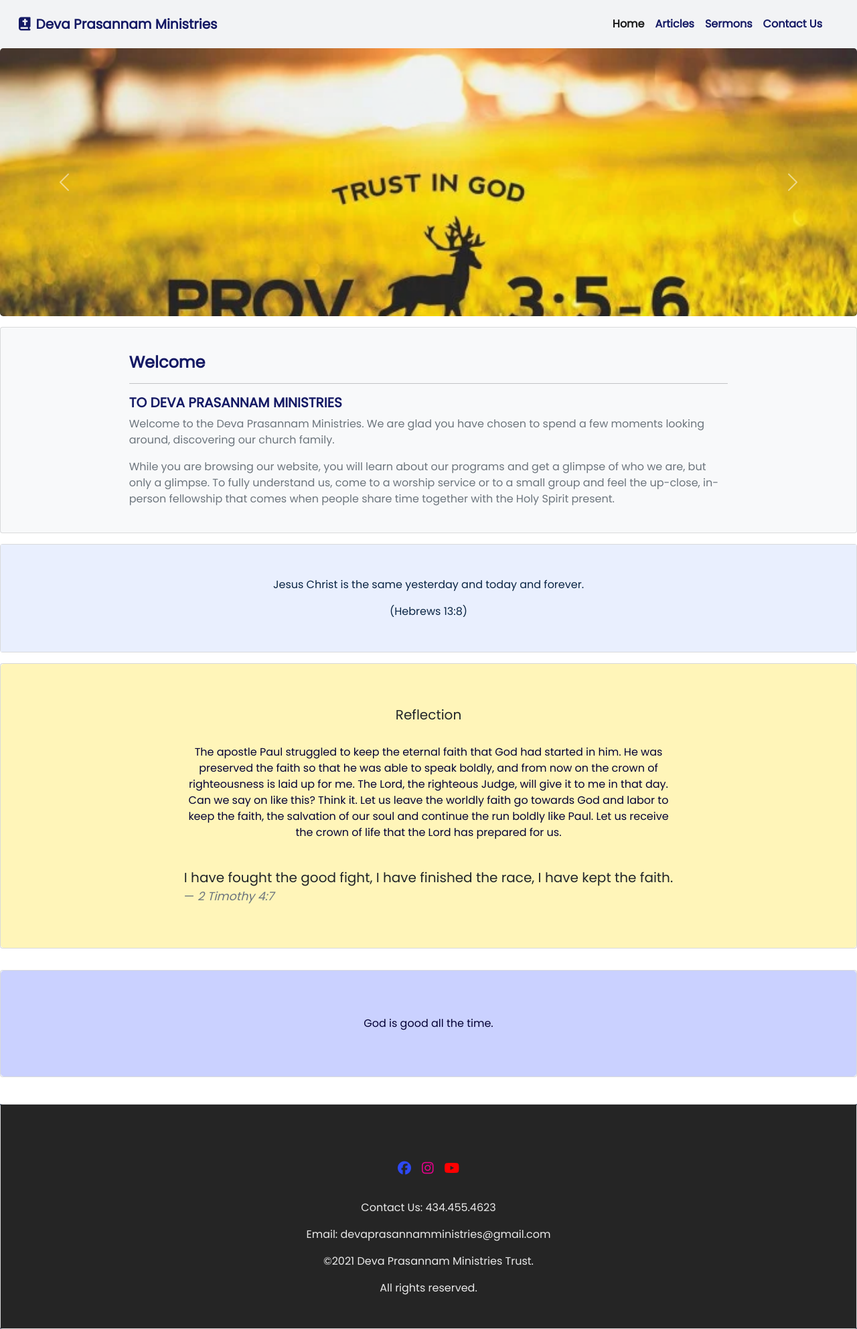
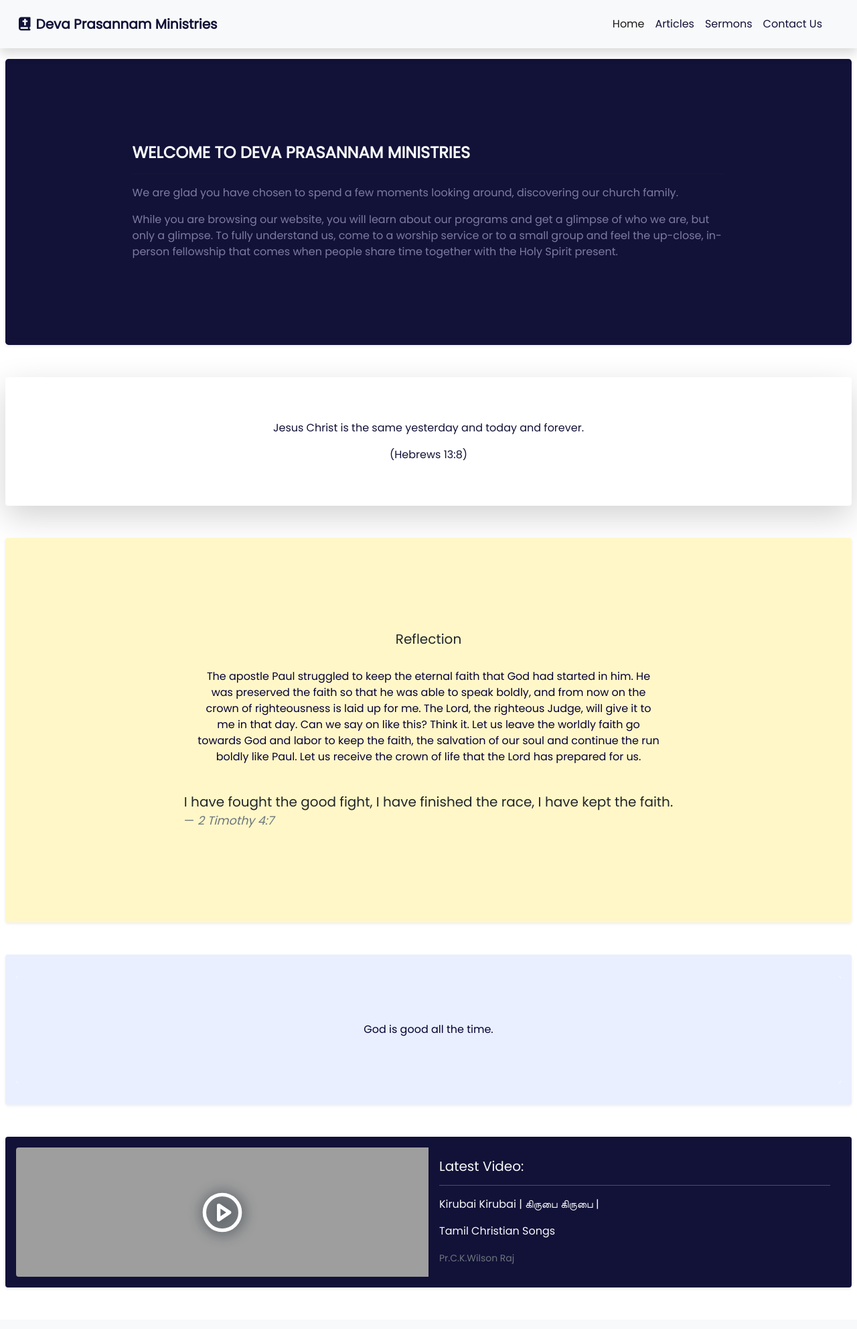
Before and after one commit to lazy-eb/church-ui, a plain HTML site: page index.html in a window 1280 px wide. Shown: the top 1984 px of the page at 67% size. Drawn offline with nearby package versions, Linux system fonts and the light colour scheme; a script that the page names is missing.

Commit message:
Modified Home screen color scheme

```diff
--- a/css/index.css
+++ b/css/index.css
@@ -8,49 +8,47 @@ body{
   font-family: 'Poppins', sans-serif;
 }
 .navbar-background {
-  background-color: #F2F3F5;
+  background-color: #F8F9FA;
 }
 .navbar-background .navbar-nav .nav-link {
-  color: #141964;
-  font-weight: 600;
+  color: #121138;
 }
 .navbar-background .navbar-brand,
 .navbar-background .navbar-text {
-  color: #141964;
+  color: #121138;
 }
 .navbar-background .navbar-brand{
-  font-weight: bolder;
+  font-weight: bold;
 }
 .navbar-background .navbar-brand:hover{
   color: #3A516B;
 }
 .navbar-background .nav-item.active .nav-link,
 .navbar-background .nav-item:hover .nav-link {
-  color: #627086;
-}
-
-.welcome-custom-class .card-header {
-  background-color: #F8F9FA;
-  color: #141964;
-  font-size: larger;
+  color: #7e7ba2;
 }
 
 .welcome-custom-class .card-title {
-  color: #141964;
+  color: #F8F9FA;
   font-weight: bold;
+  font-size: x-large;
 }
 
 .welcome-custom-class .card-text{
-  color: #6C757D;
+  color: #7e7ba2;
+}
+
+.welcome-custom-class .card-body{
+  background-color: #121138;
 }
 
 .vision-custom-class .card-body{
-  background-color: #E9EFFE;
+  /* background-color: #E9EFFE; */
   text-align: center;
 }
 
 .vision-custom-class .card-text{
-  color: #0A2544;
+  color: #121138;
 }
 
 .copyright-footer {
@@ -68,12 +66,14 @@ body{
 }
 
 .footer-contact-custom-class .card-body{
-  background-color: #252525;
+  /* background-color: #121138; */
+  background-color: #F8F9FA;
   text-align: center;
 }
 
 .footer-contact-custom-class .card-text{
-  color: #EAEAEA;
+  /* color: #EAEAEA; */
+  color: #121138;
 }
 
 .verses-custom-class {
@@ -86,7 +86,16 @@ body{
 }
 
 .verses-custom-class .card-body{
-  background-color: #cad1ff;
+  /* background-color: #cad1ff; */
+  background-color: #E9EFFE;
+}
+
+.verses-carousel {
+  background-color: #E9EFFE;
+}
+
+.reflection-custom-class {
+  background-color: #fff7c8;
 }
 
 .reflection-custom-class .card-text{
@@ -94,16 +103,37 @@ body{
   text-align: center;
 }
 
-.reflection-custom-class .card-body{
-  background-color: #fff5b9;
+.text-container{
+  background-image: url('../img/watch-tower.jpg');
+  display: flex;
+  align-items: center;
+  justify-content: center;
+  height: 100px;
+}
+.text-content{
+  color: #EAEAEA;
+  margin: 0;
+}
+
+.carousel-text {
+  color: #EAEAEA;
+  font-size: x-large;
+  margin: 10%;
+  line-height: 220%;
+  white-space: initial;
+}
+
+.youtube-content {
+  background-color: #121138;
+  color: #F8F9FA;
 }
 
 @media (min-width: 978px) {
   .reflection-custom-class .card-body{
-    padding: 5% 20%;
+    padding: 10% 20%;
   }
   .welcome-custom-class .card-body{
-    padding: 3% 15%;
+    padding: 10% 15%;
   }
   .welcome-custom-class .card-header{
     padding: 1% 15%;
@@ -125,7 +155,7 @@ body{
     padding: 10% 8%;
   }
   .welcome-custom-class .card-body{
-    padding: 10% 8%;
+    padding: 13% 8%;
   }
   .welcome-custom-class .card-header{
     padding: 4% 8%;
--- a/index.html
+++ b/index.html
@@ -17,7 +17,7 @@
     </style>
   </head>
   <body>
-    <nav class="navbar navbar-expand-lg navbar-light navbar-background sticky-top ps-2 py-3">
+    <nav class="navbar navbar-expand-lg navbar-light navbar-background sticky-top ps-2 py-3 shadow">
         <div class="container-fluid">
           <a class="navbar-brand mx-auto" href="#"><i class="fas fa-bible px-2"></i>Deva Prasannam Ministries</a>
           <button class="navbar-toggler" type="button" data-bs-toggle="collapse" data-bs-target="#navbarNav" aria-controls="navbarNav" aria-expanded="false" aria-label="Toggle navigation">
@@ -41,10 +41,13 @@
           </div>
         </div>
       </nav>
-      <div id="carouselExampleControls" class="carousel slide carousel-fade h-50" data-bs-ride="carousel">
-        <div class="carousel-inner rounded-3">
+      <!-- <div id="carouselExampleControls" class="carousel slide carousel-fade h-50" data-bs-ride="carousel">
+        <div class="carousel-inner">
           <div class="image-carousel carousel-item active">
-            <img src="img/trust.webp" class="d-block w-100" alt="...">
+            <img src="img/trust1.jpg" class="d-block w-100" alt="...">
+            <div class="d-flex w-100 h-100 align-items-center justify-content-center" style="background-image:url('img/watch-tower.jpg')" >
+              <p class="carousel-text">So do not fear, for I am with you; do not be dismayed, for I am your God. I will strengthen you and help you; I will uphold you with my righteous right hand.</p>
+            </div>
           </div>
           <div class="image-carousel carousel-item">
             <img src="img/trust2.webp" class="d-block w-100" alt="...">
@@ -58,24 +61,22 @@
           <span class="carousel-control-next-icon" aria-hidden="true"></span>
           <span class="visually-hidden">Next</span>
         </button>
-      </div>
-      <div class="card text-dark bg-light my-3 welcome-custom-class">
-        <!-- <div class="card-header">Welcome</div> -->
-        <div class="card-body">
-            <h4 class="card-title">Welcome</h4>
+      </div> -->
+      <div class="card mx-2 my-3 welcome-custom-class border-0 mb-5 shadow-sm">
+        <div class="card-body rounded-3">
+            <h5 class="card-title">WELCOME TO DEVA PRASANNAM MINISTRIES</h5>
             <hr class="rounded">
-            <h5 class="card-title">TO DEVA PRASANNAM MINISTRIES</h5>
-          <p class="card-text">Welcome to the Deva Prasannam Ministries. We are glad you have chosen to spend a few moments looking around, discovering our church family.</p>
-          <p class="card-text">While you are browsing our website, you will learn about our programs and get a glimpse of who we are, but only a glimpse. To fully understand us, come to a worship service or to a small group and feel the up-close, in-person fellowship that comes when people share time together with the Holy Spirit present.</p>
+            <p class="card-text">We are glad you have chosen to spend a few moments looking around, discovering our church family.</p>
+            <p class="card-text">While you are browsing our website, you will learn about our programs and get a glimpse of who we are, but only a glimpse. To fully understand us, come to a worship service or to a small group and feel the up-close, in-person fellowship that comes when people share time together with the Holy Spirit present.</p>
         </div>
       </div>
-      <div class="card text-dark bg-light my-3 vision-custom-class">
+      <div class="card mx-2 my-3 vision-custom-class border-0 shadow-lg p-3 mb-5 bg-white rounded">
         <div class="card-body p-5">
           <p class="card-text">Jesus Christ is the same yesterday and today and forever.</p>
           <p class="card-text">(Hebrews 13:8)</p>
         </div>
       </div>
-        <div class="card text-dark bg-light my-3 reflection-custom-class">
+        <div class="card mx-2 my-3 reflection-custom-class border-0 shadow-sm p-3 mb-5 rounded">
             <div class="card-body align-items-center d-flex flex-column justify-content-center rounded-3">
                 <h5 class="card-title">Reflection</h5>
                 <p class="card-text p-4">The apostle Paul struggled to keep the eternal faith that God had started in him. He was preserved the faith so that he was able to speak boldly, and from now on the crown of righteousness is laid up for me. The Lord, the righteous Judge, will give it to me in that day. Can we say on like this? Think it. Let us leave the worldly faith go towards God and labor to keep the faith, the salvation of our soul and continue the run boldly like Paul. Let us receive the crown of life that the Lord has prepared for us.</p>
@@ -85,10 +86,10 @@
                 </blockquote>
             </div>
         </div>
-        <div id="carouselExampleSlidesOnly" class="carousel slide carousel-fade rounded-3" data-bs-ride="carousel">
+        <div id="carouselExampleSlidesOnly" class="carousel slide carousel-fade verses-carousel shadow-sm p-3 mb-5 rounded mx-2" data-bs-ride="carousel">
             <div class="carousel-inner">
                 <div class="carousel-item active" data-bs-interval="3000">
-                <div class="card text-dark bg-light my-3 verses-custom-class">
+                <div class="card my-3 verses-custom-class border-0">
                     <div class="card-body align-items-center d-flex justify-content-center rounded-3">
                     <p class="card-text">Depart from evil, and do good;
                         seek peace, and pursue it.</p>
@@ -96,14 +97,14 @@
                 </div>
                 </div>
                 <div class="carousel-item" data-bs-interval="3000">
-                <div class="card text-dark bg-light my-3 verses-custom-class">
+                <div class="card my-3 verses-custom-class border-0">
                     <div class="card-body align-items-center d-flex justify-content-center rounded-3">
                     <p class="card-text">God is good all the time.</p>
                     </div>
                 </div>
                 </div>
                 <div class="carousel-item" data-bs-interval="3000">
-                <div class="card text-dark bg-light my-3 verses-custom-class">
+                <div class="card my-3 verses-custom-class border-0">
                     <div class="card-body align-items-center d-flex justify-content-center rounded-3">
                     <p class="card-text">He will walk you through the darkest valleys</p>
                     </div>
@@ -112,8 +113,69 @@
             </div>
         </div>
       </div>
+      <div class="card mb-3 border-0 mx-2 youtube-content shadow-sm p-3 mb-5 rounded">
+        <div class="row g-0">
+          <div class="col-lg-6 col-sm-12">
+            <iframe
+              class="img-fluid rounded-start h-100 w-100"
+              loading="lazy";
+              srcdoc="<style>
+                * {
+                padding: 0;
+                margin: 0;
+                overflow: hidden;
+                }
+                body, html {
+                  height: 600px;
+                }
+                img {
+                  position: absolute;
+                  width: 100%;
+
+                  margin: auto;
+                }
+                svg {
+                  position: absolute;
+                  width: 100%;
+                  top: 0;
+                  bottom: 0;
+                  margin: auto;
+                }
+                svg {
+                  filter: drop-shadow(1px 1px 10px hsl(206.5, 70.7%, 8%));
+                  transition: all 250ms ease-in-out;
+                }
+                body:hover svg {
+                  filter: drop-shadow(1px 1px 10px hsl(206.5, 0%, 10%));
+                  transform: scale(1.2);
+                }
+              </style>
+              <a href='https://www.youtube.com/embed/usAJ1S0BZn4?autoplay=1'>
+                <img src='https://img.youtube.com/vi/usAJ1S0BZn4/hqdefault.jpg' alt='{{ .title }}'>
+                <svg xmlns='http://www.w3.org/2000/svg' width='64' height='64' viewBox='0 0 24 24' fill='none' stroke='#ffffff' stroke-width='2' stroke-linecap='round' stroke-linejoin='round' class='feather feather-play-circle'><circle cx='12' cy='12' r='10'></circle><polygon points='10 8 16 12 10 16 10 8'></polygon></svg>
+              </a>
+              "
+              src="https://www.youtube.com/embed/usAJ1S0BZn4"
+              frameborder="0"
+              allow="accelerometer; autoplay; clipboard-write; encrypted-media; gyroscope; picture-in-picture"
+              allowfullscreen>
+            </iframe>
+          </div>
+          <div class="col-lg-6 col-sm-12">
+            <div class="card-body">
+              <h5 class="card-title">Latest Video:</h5>
+              <hr class="visible">
+              <p class="card-text">Kirubai Kirubai | கிருபை கிருபை |</p>
+              <p class="card-text">Tamil Christian Songs</p>
+              <p class="card-text"><small class="text-muted">Pr.C.K.Wilson Raj</small></p>
+            </div>
+          </div>
+        </div>
+      </div>
+
+
       <footer class="copyright-footer mt-4">
-        <div class="card text-dark bg-light footer-contact-custom-class">
+        <div class="card text-dark bg-light footer-contact-custom-class border-0">
             <div class="card-body p-5">
                 <ul class="nav justify-content-center p-4">
                     <li class="nav-item p-2">
```
Also changed, not shown: img/watch-tower.jpg (added).
